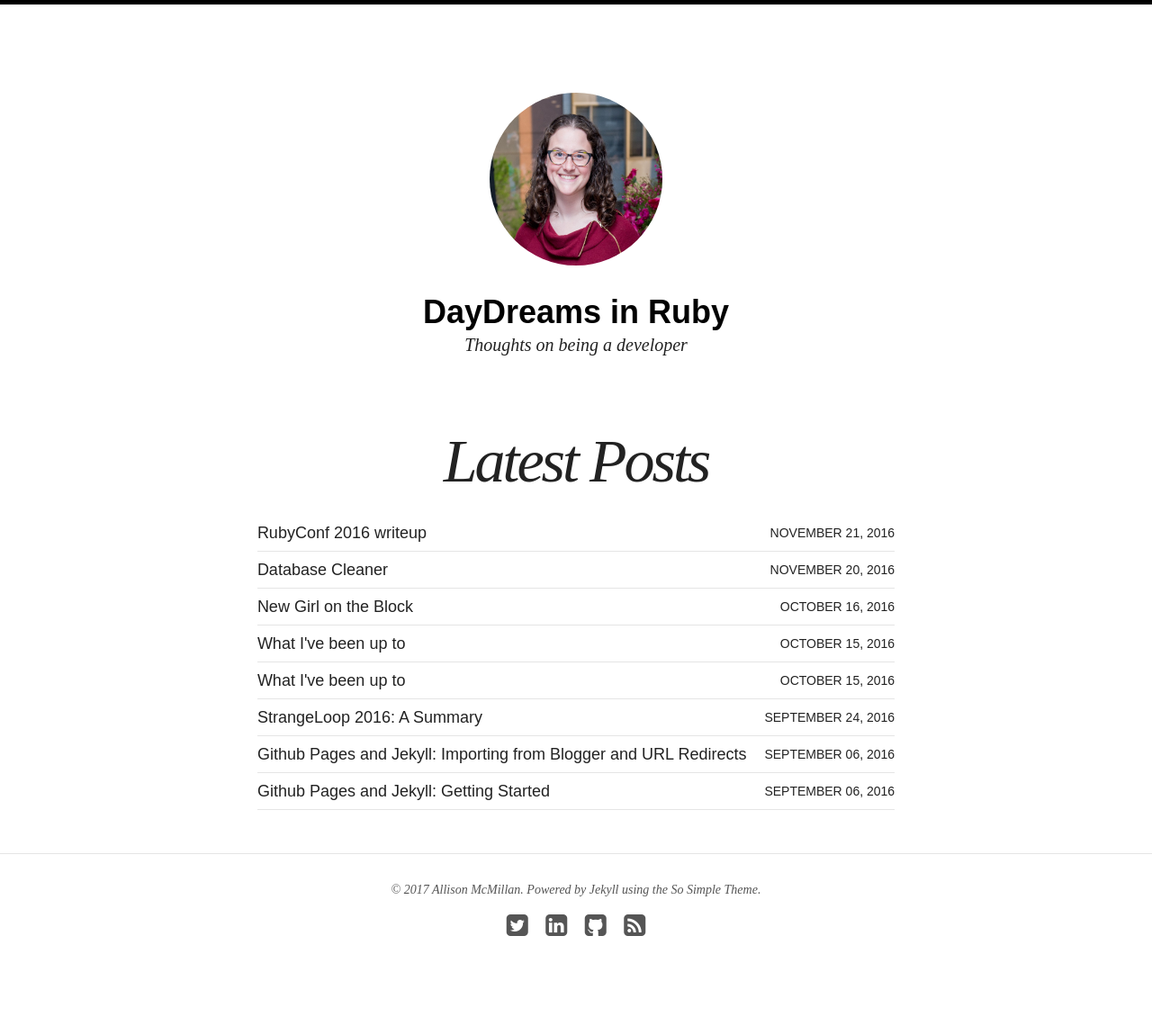
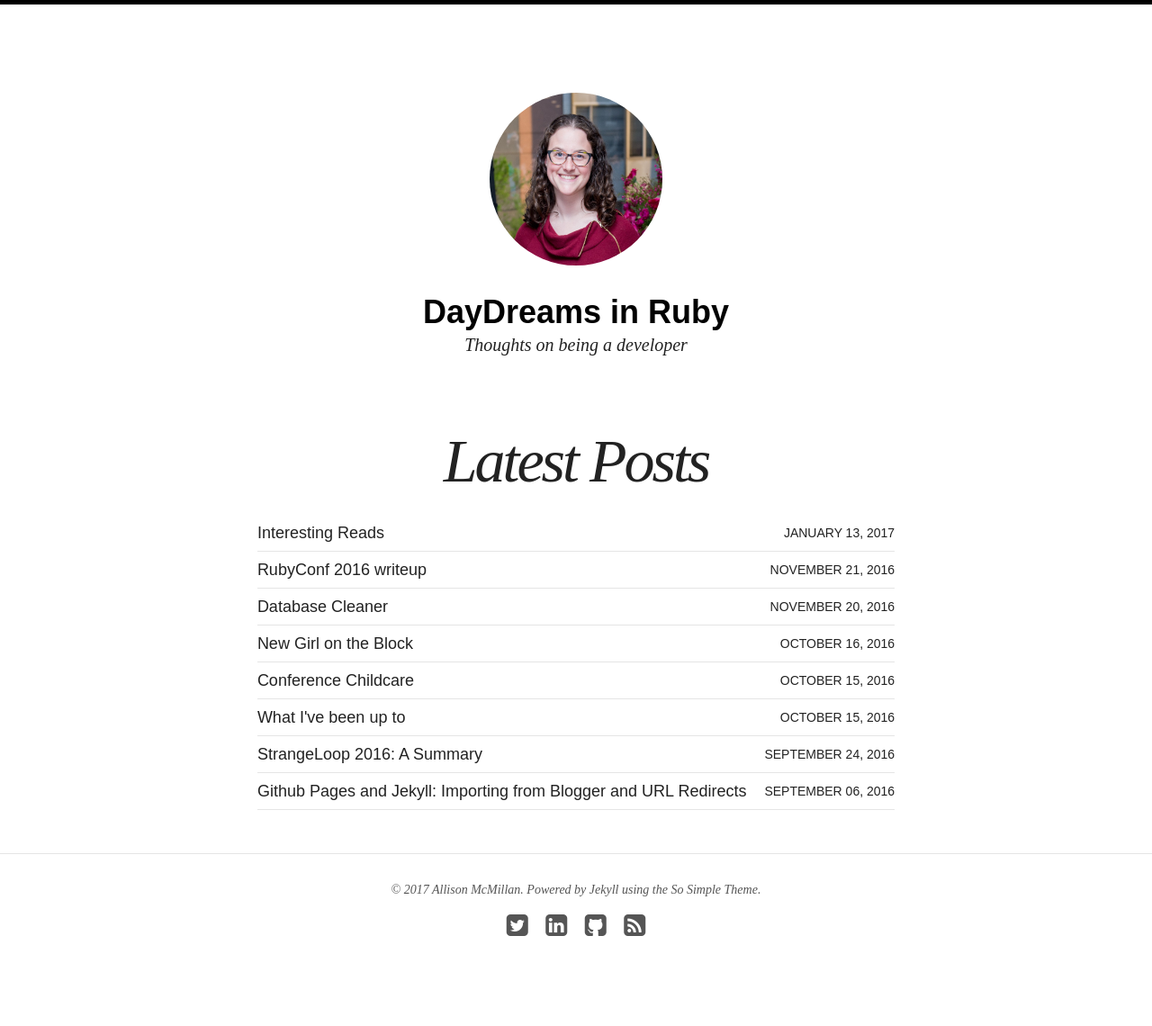
Before and after one commit to asheren/asheren.github.io, a Jekyll site: the page built from index.html, in a window 1280 px wide. Shown: the whole page at 90% size. Built offline with Jekyll 4.4.1, drawn with Linux system fonts in a browser that asks for light colours; nearby versions of some CDN libraries; some of the changed lines change nothing that is shown.

Commit message:
renamed 1 post that was misnamed. Added a post on interesting reads from the last few weeks.

```diff
--- /dev/null
+++ b/_posts/blog/2016-01-13-interesting-reads.md
@@ -0,0 +1,24 @@
+---
+layout: post
+title: "Interesting Reads"
+date: '2017-01-13'
+author: Allison McMillan
+share: true
+tags:
+- remote work
+- professional development
+- learning
+- soft skills
+---
+
+I love reading interesting posts on various topics. There are a lot of great blogs and great writers out there. The last few weeks, I've read some particularly interesting pieces about soft skills and growth and development as a programmer. I wanted to highlight a few of those here.
+
+[How we use sticky notes for professional development](http://www.tablexi.com/developers/xi-to-eye-the-sticky-note-game/) - This is a great post about creating goals and accountability to keep individuals focused and moving forward. The thing I really love about this audio post is that it is an interactive methodology to workshop through these thoughts.
+
+[How individual contributors get stuck](https://medium.com/@skamille/how-do-individual-contributors-get-stuck-63102ba43516#.diqf37fah) - A great piece by Camille Fournier about paying attention to individuals. This is a great list of things to think about if you manage a team or do 1:1s. Additionally though, as a colleague, if you are in a company that has little structure or management, this is a great list of things to recognize in colleagues in order to encourage and motivate one another.
+
+[Stop setting goals you don't actually care about](https://hbr.org/2016/12/stop-setting-goals-you-dont-actually-care-about) - Got this one from [KWu](https://twitter.com/kwugirl) posting it on twitter. Goal setting is really hard (and I think a lot of people don't even really do it) but it can be super helpful in moving yourself and your career forward. This is a good piece on making sure you are creating goals that work for you and that you want to work for.
+
+[The reality of developer burnout](https://www.kennethreitz.org/essays/the-reality-of-developer-burnout) - Yes, we all want to advance professionally but it's also important to take care of ourselves. This is a good, short piece about recognizing when things are going wrong and what to do to change it and help yourself.
+
+[Code Review best practices](https://www.kevinlondon.com/2015/05/05/code-review-best-practices.html) and [code review in remote teams](https://hypothes.is/blog/code-review-in-remote-teams/) - Two posts that really break down good code reviews. I'm a big proponent of constructive feedback in code reviews as well as making sure you're talking about the positives of the code as well. These two reads give tangible steps and things to keep in mind when reviewing code. It's hard to keep these things in mind when you're in the midst of reviewing a pr so the next time you do, after reviewing, open up one or both of these and check out how your comments align with these best practices.
--- a/_posts/blog/2016-11-13-childcare-at-tech-conferences.md
+++ b/_posts/blog/2016-11-13-childcare-at-tech-conferences.md
@@ -1,6 +1,6 @@
 ---
 layout: post
-title: "What I've been up to"
+title: "Conference Childcare"
 date: '2016-10-15'
 author: Allison McMillan
 share: true
```
